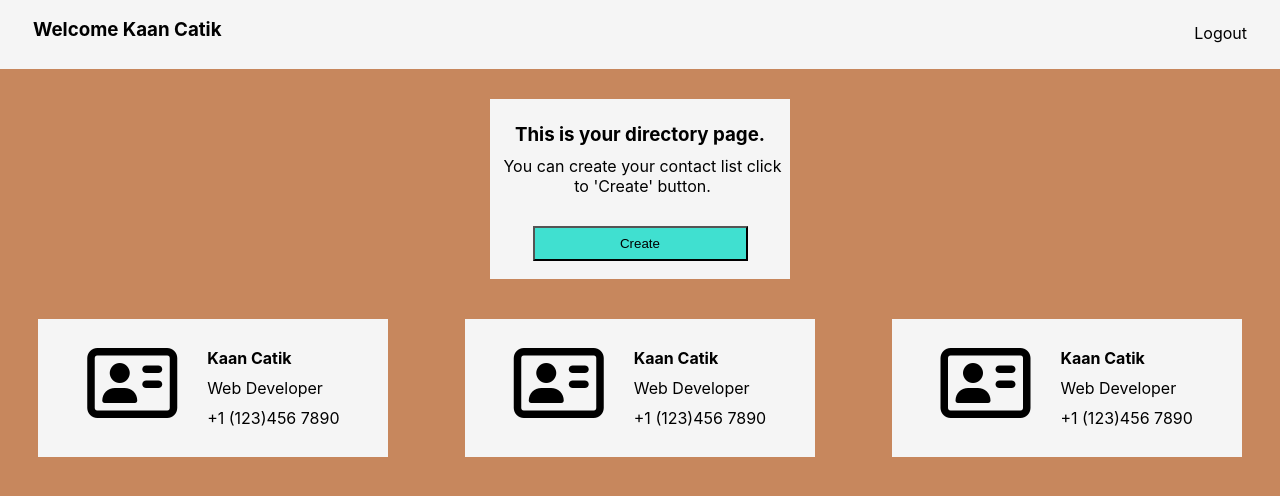
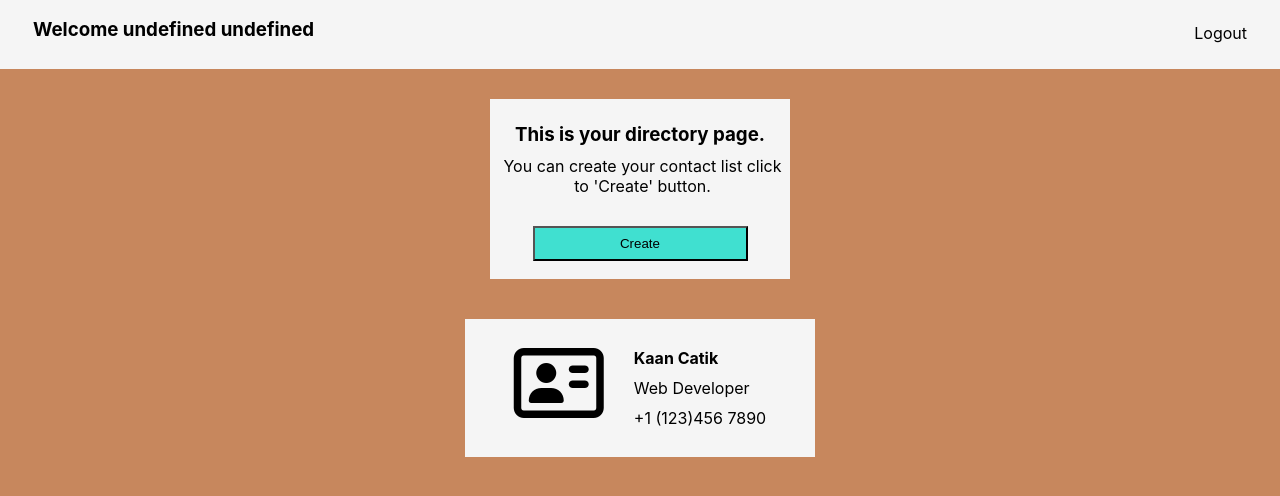
Before and after one commit to mrgunes/directory-app-frontend, a React (Create React App) app: page /userpage in a window 1280 px wide. Shown: the top 496 px of the page. Built offline with nearby package versions, Linux system fonts and the light colour scheme.

Commit message:
Added user name and lastname for userpage welcome area.

```diff
--- a/src/containers/App.js
+++ b/src/containers/App.js
@@ -11,10 +11,12 @@ import {DirectoryContext} from '../context/DirectoryContext';
 
 function App() {
   let [userId, setUserId]=useState(['']);
-  let setId=([user])=>{
-    setUserId({
-      user:user
-    })
+  let setId=([user, name, lastname])=>{
+    setUserId([{
+      user:user,
+      name:name,
+      lastname:lastname
+    }])
   }
 console.log(userId)
   return (
--- a/src/containers/CreateContact.js
+++ b/src/containers/CreateContact.js
@@ -28,11 +28,11 @@ export default function CreateContact() {
 
     let handleSubmit=()=>{
         let {nameLastName, email, phone, address, website, social, company, job, note}=state;
-        axios.post(`http://localhost:8000/createcontact/${userId}`, {nameLastName, email, phone, address, website, social, company, job, note})
+        axios.post(`http://localhost:8000/createcontact/${userId[0].user}`, {nameLastName, email, phone, address, website, social, company, job, note})
         .then((response)=>{
             let data=response.data;
             //console.log(data);
-            history.push(`/userpage/${userId}`)
+            history.push(`/userpage/${userId[0].user}`)
         })
         .catch((err)=>{
             console.log(err.message)
@@ -71,7 +71,7 @@ export default function CreateContact() {
                     </div>
                     <div className='pageContactButton'>
                         <button onClick={handleSubmit}>Save</button>
-                        <Link to={`/userpage/${userId}`}><button>Cancel</button></Link>
+                        <Link to={`/userpage/${userId[0].user}`}><button>Cancel</button></Link>
                     </div>
                 </div>
             </div>
--- a/src/containers/LoginPage.js
+++ b/src/containers/LoginPage.js
@@ -40,8 +40,9 @@ export default function LoginPage() {
                 }
                 setCheckUser('wrongUserP')
             } else if (data[1]===true)
-                setId([data[0]._id])
-                history.push(`/userpage/${userId.user}`)
+                setId([data[0]._id, data[0].name, data[0].lastName])
+                // console.log(userId[0].user)
+                history.push(`/userpage/${userId[0].user}`)
         })
 
     }
--- a/src/containers/UserPage.js
+++ b/src/containers/UserPage.js
@@ -1,13 +1,15 @@
-import React from 'react';
+import React, {useContext} from 'react';
 import '../MediaQueries.css';
+import {DirectoryContext} from '../context/DirectoryContext'
 import {Link} from 'react-router-dom';
 
 export default function UserPage() {
+    let {userId}=useContext(DirectoryContext);
     return (
         <div className='userPageMain'>
             <div className='userPageNav'>
                 <span className='userPageSpanOne'>
-                    <h3 className='userPageh3One'>Welcome Kaan Catik</h3>
+                    <h3 className='userPageh3One'>{`Welcome ${userId[0].name} ${userId[0].lastname}`}</h3>
                 </span>
                 <ul className='userPageUl'>
                     {/* <li className='userPageLi'><a href='#'>Account</a></li> */}
@@ -40,34 +42,6 @@ export default function UserPage() {
                         </div>
                     </div>
                 </div>
-                <div className='pageMainContact'>
-                    <div className='pageChildContact'>
-                        <div className='pageMainOneContact'>
-                            <div className='phoneIcon'>
-                                <i className="far fa-address-card fa-5x" ></i>
-                            </div>
-                            <div className='infoArea'>
-                                <h4>Kaan Catik</h4>
-                                <p>Web Developer</p>
-                                <p>+1 (123)456 7890</p>
-                            </div>
-                        </div>
-                    </div>
-                </div>
-                <div className='pageMainContact'>
-                    <div className='pageChildContact'>
-                        <div className='pageMainOneContact'>
-                            <div className='phoneIcon'>
-                                <i className="far fa-address-card fa-5x" ></i>
-                            </div>
-                            <div className='infoArea'>
-                                <h4>Kaan Catik</h4>
-                                <p>Web Developer</p>
-                                <p>+1 (123)456 7890</p>
-                            </div>
-                        </div>
-                    </div>
-                </div>
             </div>
         </div>
     )
```
